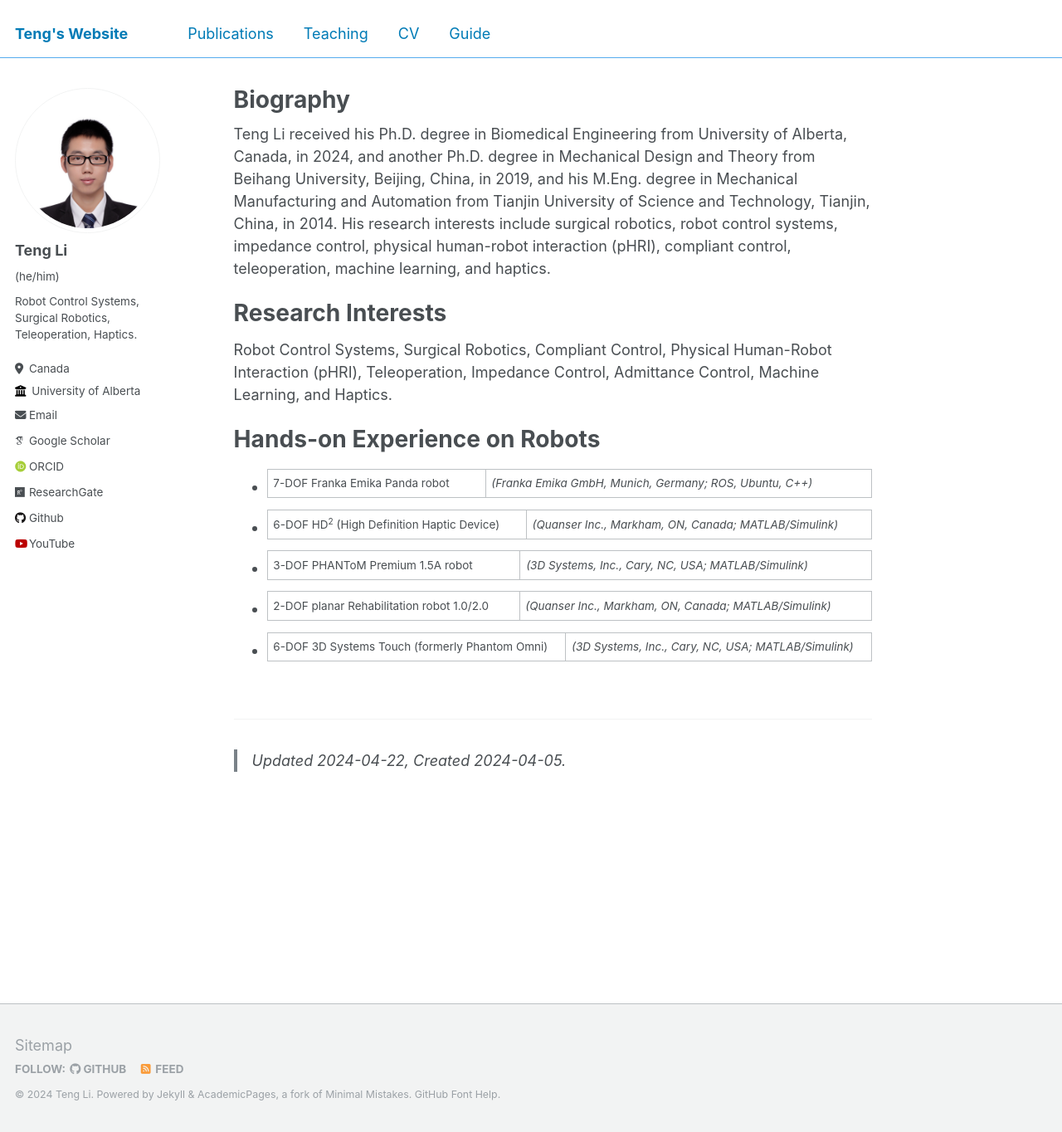
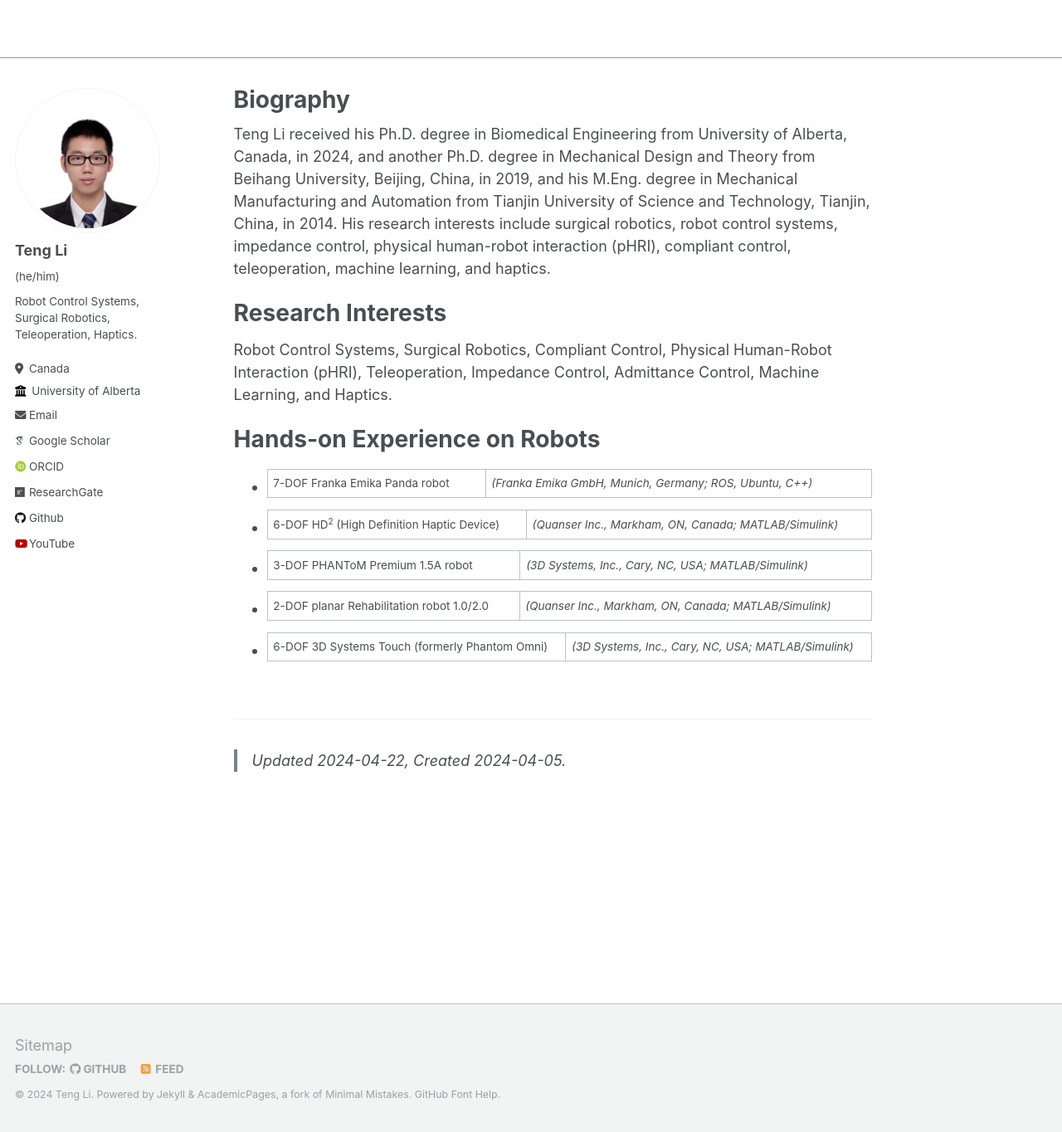
Before and after one commit to teng4/teng4.github.io, a Jekyll site: the page built from _pages/about.md, in a window 1280 px wide and 1364 px high. Shown: the whole window at 83% size. Built offline with Jekyll 4.4.1, drawn with Linux system fonts in a browser that asks for light colours; some web fonts are replaced.

Commit message:
Update _navigation.scss

```diff
--- a/_sass/_navigation.scss
+++ b/_sass/_navigation.scss
@@ -187,14 +187,13 @@
     text-decoration: none; //teng4note, original.
     //text-decoration: underline; //teng4, modified. teng4note, underline will have underline the text, but not the animation underline.
 
+    &:not(.active) {//teng4 added whole block code.
+      color: #fff;
+    }
+
     &:hover {
       //color: $masthead-link-color-hover; //teng4note, original.
       color: $pinterest-color; //red; //$vine-color; //red; //teng4, modified. teng4note, set the text color when the pointer hovers.
-    }
-
-    &:active { //teng4 added whole block code.
-      //color: $masthead-link-color-hover; //teng4note, original.
-      color: #fff; //$pinterest-color; //red; //$vine-color; //red; //teng4, modified. teng4note, set the text color when the pointer hovers.
     }
 
   }
```
